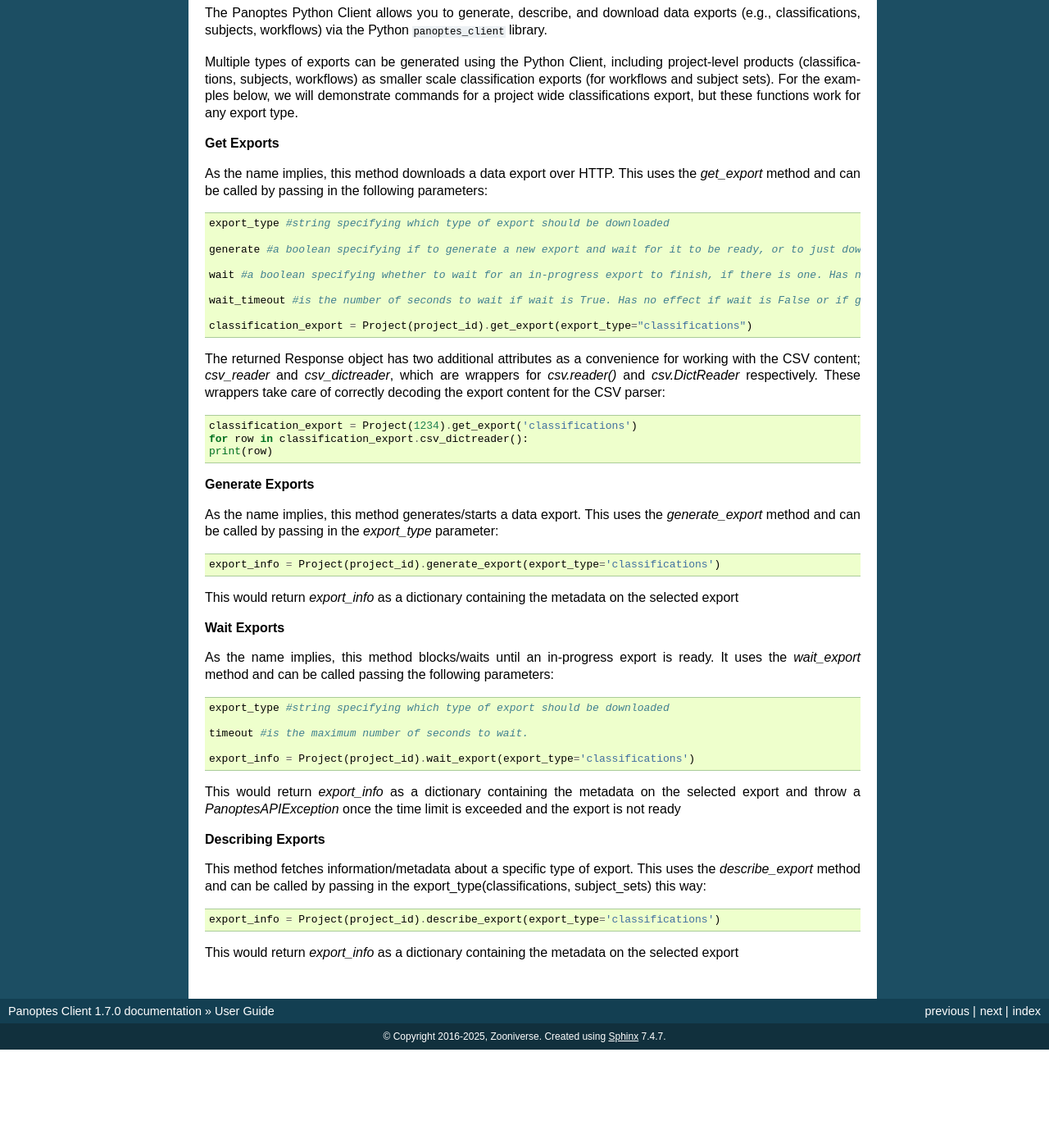
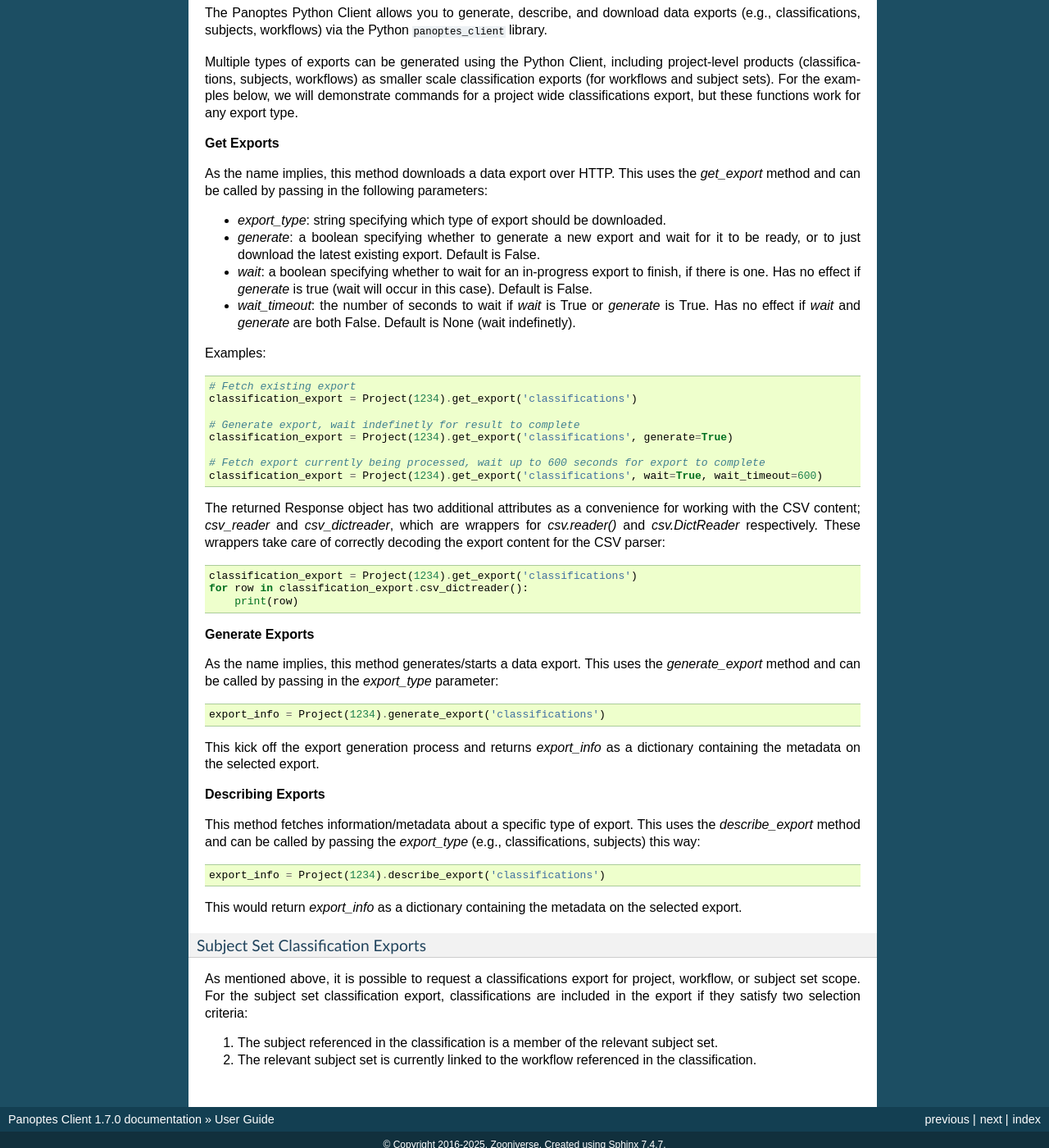
Before and after one commit to zooniverse/panoptes-python-client, a Sphinx documentation site: the page built from docs/user_guide.rst, in a window 1280 px wide and 1400 px high, scrolled down 7548 px. Shown: the whole window at 82% size. Built offline with Sphinx 7.4.7, drawn with Linux system fonts in a browser that asks for light colours; before the commit the page ends 8828 px from its top, so only the background shows below that; some of the changed text lies outside the part shown.

Commit message:
revise existing export docs

```diff
--- a/docs/user_guide.rst
+++ b/docs/user_guide.rst
@@ -414,8 +414,8 @@ You can also pass an optional `new_subject_set_name` parameter and this would be
 
     Project(project_id).copy(new_subject_set_name='My New Subject Set')
 
-Programmatic Data Exports
-~~~~~~~~~~~~~~~~~~~~~~~~~
+Data Exports
+~~~~~~~~~~~~
 The Panoptes Python Client allows you to generate, describe, and download data exports (e.g., classifications, subjects, workflows) via the Python ``panoptes_client`` library.
 
 Multiple types of exports can be generated using the Python Client, including project-level products (classifications, subjects, workflows) as smaller scale classification exports (for workflows and subject sets).
@@ -423,49 +423,52 @@ For the examples below, we will demonstrate commands for a project wide classifi
 
 **Get Exports**
 
-As the name implies, this method downloads a data export over HTTP. This uses the `get_export` method and can be called by passing in the following parameters::
+As the name implies, this method downloads a data export over HTTP. This uses the `get_export` method and can be called by passing in the following parameters:
 
-    export_type #string specifying which type of export should be downloaded
+* *export_type*: string specifying which type of export should be downloaded.
+* *generate*: a boolean specifying whether to generate a new export and wait for it to be ready, or to just download the latest existing export. Default is False.
+* *wait*: a boolean specifying whether to wait for an in-progress export to finish, if there is one. Has no effect if `generate` is true (wait will occur in this case). Default is False.
+* *wait_timeout*: the number of seconds to wait if `wait` is True or `generate` is True. Has no effect if `wait` and `generate` are both False. Default is None (wait indefinetly).
 
-    generate #a boolean specifying if to generate a new export and wait for it to be ready, or to just download the latest existing export
+Examples::
 
-    wait #a boolean specifying whether to wait for an in-progress export to finish, if there is one. Has no effect if generate is true.
+    # Fetch existing export
+    classification_export = Project(1234).get_export('classifications')
 
-    wait_timeout #is the number of seconds to wait if wait is True. Has no effect if wait is False or if generate is True.
+    # Generate export, wait indefinetly for result to complete
+    classification_export = Project(1234).get_export('classifications', generate=True)
 
-    classification_export = Project(project_id).get_export(export_type="classifications")
+    # Fetch export currently being processed, wait up to 600 seconds for export to complete
+    classification_export = Project(1234).get_export('classifications', wait=True, wait_timeout=600)
 
 The returned Response object has two additional attributes as a convenience for working with the CSV content; `csv_reader` and `csv_dictreader`, which are wrappers for `csv.reader()` and `csv.DictReader` respectively.
 These wrappers take care of correctly decoding the export content for the CSV parser::
 
     classification_export = Project(1234).get_export('classifications')
     for row in classification_export.csv_dictreader():
-    print(row)
+        print(row)
 
 **Generate Exports**
 
 As the name implies, this method generates/starts a data export. This uses the `generate_export` method and can be called by passing in the `export_type` parameter::
 
-    export_info = Project(project_id).generate_export(export_type='classifications')
+    export_info = Project(1234).generate_export('classifications')
 
-This would return `export_info` as a dictionary containing the metadata on the selected export
-
-**Wait Exports**
-
-As the name implies, this method blocks/waits until an in-progress export is ready. It uses the `wait_export` method and can be called passing the following parameters::
-
-    export_type #string specifying which type of export should be downloaded
-
-    timeout #is the maximum number of seconds to wait.
-
-    export_info = Project(project_id).wait_export(export_type='classifications')
-
-This would return `export_info` as a dictionary containing the metadata on the selected export and throw a `PanoptesAPIException` once the time limit is exceeded and the export is not ready
+This kick off the export generation process and returns `export_info` as a dictionary containing the metadata on the selected export.
 
 **Describing Exports**
 
-This method fetches information/metadata about a specific type of export. This uses the `describe_export` method and can be called by passing in the export_type(classifications, subject_sets) this way::
+This method fetches information/metadata about a specific type of export. This uses the `describe_export` method and can be called by passing the `export_type` (e.g., classifications, subjects) this way::
 
-    export_info = Project(project_id).describe_export(export_type='classifications')
+    export_info = Project(1234).describe_export('classifications')
 
-This would return `export_info` as a dictionary containing the metadata on the selected export
+This would return `export_info` as a dictionary containing the metadata on the selected export.
+
+Subject Set Classification Exports
+++++++++++++++++++++++++++++++++++
+
+As mentioned above, it is possible to request a classifications export for project, workflow, or subject set scope.
+For the subject set classification export, classifications are included in the export if they satisfy two selection criteria:
+
+1. The subject referenced in the classification is a member of the relevant subject set.
+2. The relevant subject set is currently linked to the workflow referenced in the classification.
```
